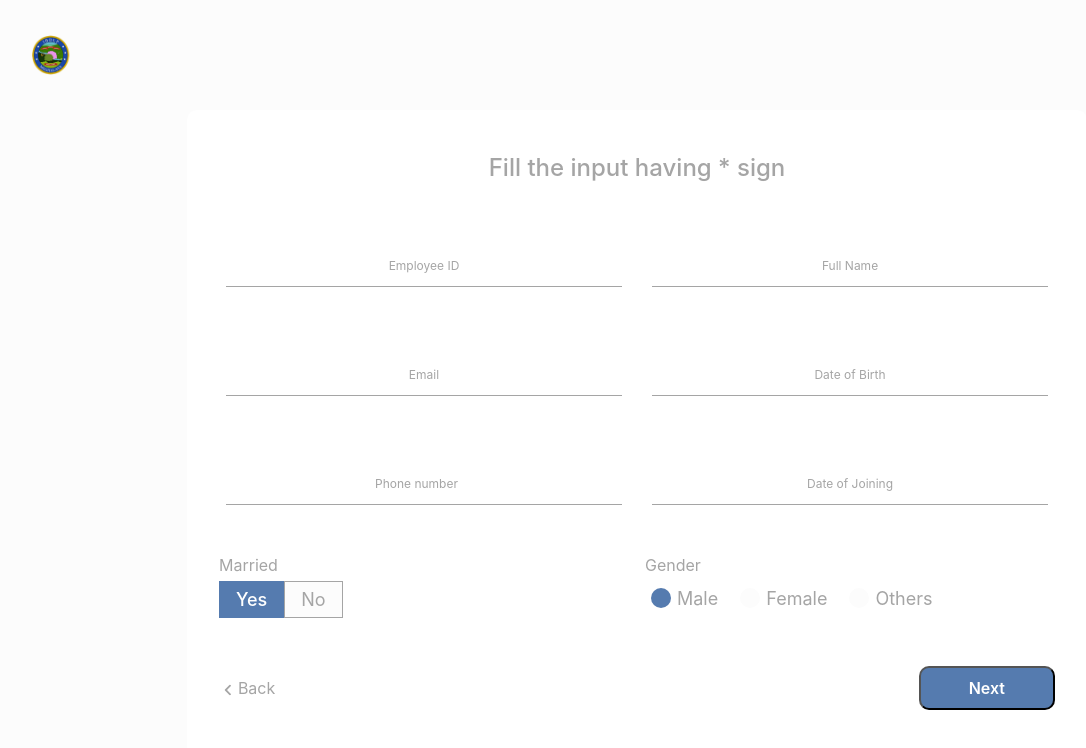
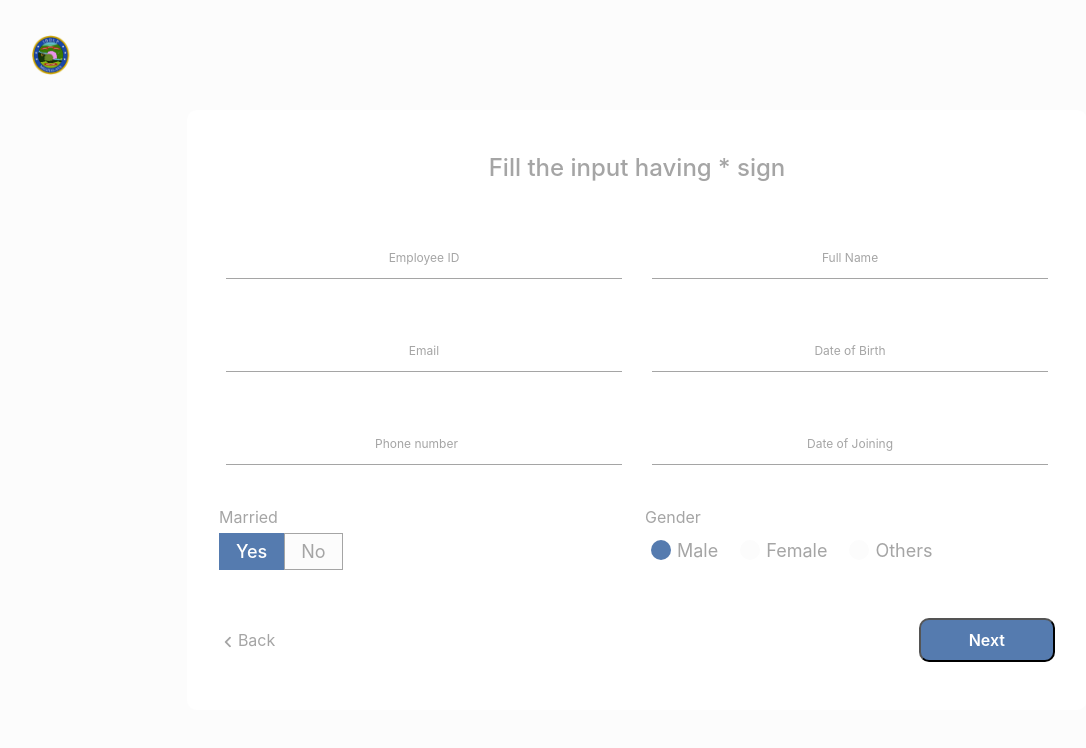
Before and after one commit to shreynpatel23/hr-management, a React (Create React App) app: page /personal-details in a window 1280 px wide. Shown: the top 748 px of the page, without its empty margins (3-1089 px from the left). Built offline with nearby package versions, Linux system fonts and the light colour scheme.

Commit message:
refactored the onboarding page

```diff
--- a/src/App.js
+++ b/src/App.js
@@ -1,18 +1,9 @@
 import React from 'react';
-import Styles from "./App.module.scss";
 import AppRouter from './routes';
-import Logo from "./shared/logo/logo";
 
 function App() {
   return (
-    <div className={`${Styles.background}`}>
-      <div className={`${Styles.logoBranding}`}>
-        <Logo />
-      </div>
-      <div className={`${Styles.contentContainer}`}>
-        <AppRouter />
-      </div>
-    </div>
+    <AppRouter />
   );
 }
 
--- a/src/App.module.scss
+++ b/src/App.module.scss
@@ -1,30 +1,30 @@
-@import './assets/scss/variables.scss';
+// @import './assets/scss/variables.scss';
 
-.background {
-    min-height: 100vh;
-    height: 100%;
-    background-color: $background;
-}
+// .background {
+//     min-height: 100vh;
+//     height: 100%;
+//     background-color: $background;
+// }
 
-.logoBranding {
-    height: 10%;
-    display: flex;
-    align-items: center;
-    justify-content: flex-start;
-    padding: 15px;
-}
+// .logoBranding {
+//     height: 10%;
+//     display: flex;
+//     align-items: center;
+//     justify-content: flex-start;
+//     padding: 15px;
+// }
 
-.contentContainer {
-    height: 90%;
-}
+// .contentContainer {
+//     height: 90%;
+// }
 
-@media screen and (max-width: 767px) {
-    .contentContainer {
-        height: 95%;
-        padding: 15px
-    }
-    .logoBranding {
-        height: 5%;
-        padding: 0;
-    }
-}
+// @media screen and (max-width: 767px) {
+//     .contentContainer {
+//         height: 95%;
+//         padding: 15px
+//     }
+//     .logoBranding {
+//         height: 5%;
+//         padding: 0;
+//     }
+// }
--- a/src/employee-database/employeeDatabase.js
+++ b/src/employee-database/employeeDatabase.js
@@ -9,6 +9,7 @@ import FiledList from './field-list/filedList';
 import {Colors} from '../shared/colors';
 import BackButton from '../shared/backButton/backButton';
 import { useHistory } from 'react-router-dom';
+import Logo from '../shared/logo/logo';
 
 
 function EmployeeDatabase() {
@@ -27,6 +28,11 @@ function EmployeeDatabase() {
         history.push('/notification-prefrences');
     }
     return (
+        <div className={`${CommonStyles.background}`}>
+            <div className={`${CommonStyles.logoBranding}`}>
+                <Logo />
+            </div>
+            <div className={`${CommonStyles.contentContainer}`}>
             <div className={`${CommonStyles.card}`}>
                     <div className="py-4">
                         <p className={`${Styles.heading} mb-0 text-center`}>
@@ -91,6 +97,9 @@ function EmployeeDatabase() {
                         </div>
                     </div>
                 </div>
+
+            </div>
+        </div>
     )
 }
 
--- a/src/login/login.js
+++ b/src/login/login.js
@@ -5,6 +5,7 @@ import Button from "../shared/button/button";
 import CommonStyles from "../shared/sharedStyles.module.scss";
 import { PrimaryButtonStyle, ButtonTextStyle } from "../shared/buttonStyles";
 import { useHistory } from 'react-router-dom';
+import Logo from '../shared/logo/logo';
 
 function Login() {
     const [employeeId, setEmployeeId] = React.useState("");
@@ -52,6 +53,11 @@ function Login() {
         console.log('forgot password clicked')
     }
     return (
+        <div className={`${CommonStyles.background}`}>
+            <div className={`${CommonStyles.logoBranding}`}>
+                <Logo />
+            </div>
+            <div className={`${CommonStyles.contentContainer}`}>
             <div className={`${CommonStyles.Logincard}`}>
                     <div className="py-4">
                         <p className={`${Styles.heading} mb-0 text-center`}>
@@ -105,6 +111,9 @@ function Login() {
                         </Button>
                     </div>
                 </div>
+
+            </div>
+        </div>
     )
 }
 
--- a/src/notification-prefrences/notificationPrefrences.js
+++ b/src/notification-prefrences/notificationPrefrences.js
@@ -4,6 +4,7 @@ import Styles from './notificationPrefrences.module.scss';
 import { PrimaryButtonStyle, ButtonTextStyle } from '../shared/buttonStyles';
 import Button from '../shared/button/button';
 import { useHistory } from 'react-router-dom';
+import Logo from '../shared/logo/logo';
 
 function NotificationPrefrences() {
     let history = useHistory();
@@ -13,7 +14,12 @@ function NotificationPrefrences() {
         history.push('/employee-database');
     }
     return (
-        <div className={`${CommonStyles.card}`}>
+        <div className={`${CommonStyles.background}`}>
+            <div className={`${CommonStyles.logoBranding}`}>
+                <Logo />
+            </div>
+            <div className={`${CommonStyles.contentContainer}`}>
+            <div className={`${CommonStyles.Logincard}`}>
                     <div className="py-4">
                         <p className={`${Styles.heading} mb-0 text-center`}>
                             Choose your Notification Prefrences.
@@ -53,6 +59,9 @@ function NotificationPrefrences() {
                         </Button>
                     </div>
                 </div>
+
+            </div>
+        </div>
     )
 }
 
--- a/src/personal-details/personalDetails.js
+++ b/src/personal-details/personalDetails.js
@@ -6,6 +6,7 @@ import CommonStyles from '../shared/sharedStyles.module.scss';
 import { PrimaryButtonStyle, ButtonTextStyle } from '../shared/buttonStyles';
 import Input from '../shared/input/input';
 import Styles from './personalDetails.module.scss';
+import Logo from '../shared/logo/logo';
 
 function PersonalDetails() {
     const [married, setMarried] = React.useState('YES');
@@ -18,6 +19,11 @@ function PersonalDetails() {
         history.push('/feeds');
     }
     return (
+        <div className={`${CommonStyles.background}`}>
+            <div className={`${CommonStyles.logoBranding}`}>
+                <Logo />
+            </div>
+            <div className={`${CommonStyles.contentContainer}`}>
             <div className={`${CommonStyles.card} p-4`}>
                     <div className="py-3">
                         <p className={`${Styles.heading} mb-0 text-center`}>Fill the input having * sign</p>
@@ -27,7 +33,7 @@ function PersonalDetails() {
                             <div className="container-fluid">
                                 <div className="row">
                                     <div className="col-md-6">
-                                <div className="form-group py-4">
+                                        <div className="form-group py-3">
                                             <Input
                                                 type="text"
                                                 placeholder="Employee ID"
@@ -51,7 +57,7 @@ function PersonalDetails() {
                                                 // onBlur={checkEmployeeID}
                                             />
                                         </div>
-                                <div className="form-group py-4">
+                                        <div className="form-group py-3">
                                         <Input
                                             type="email"
                                             placeholder="Email"
@@ -60,7 +66,7 @@ function PersonalDetails() {
                                             autoComplete="off"
                                         />
                                         </div>
-                                <div className="form-group py-4">
+                                        <div className="form-group py-3">
                                         <Input
                                             type="number"
                                             placeholder="Phone number"
@@ -71,7 +77,7 @@ function PersonalDetails() {
                                         </div>
                                     </div>
                                     <div className="col-md-6">
-                            <div className="form-group py-4">
+                                    <div className="form-group py-3">
                                         <Input
                                             type="text"
                                             placeholder="Full Name"
@@ -80,7 +86,7 @@ function PersonalDetails() {
                                             autoComplete="off"
                                         />
                                         </div>
-                                <div className="form-group py-4">
+                                        <div className="form-group py-3">
                                         <Input
                                             type="text"
                                             placeholder="Date of Birth"
@@ -89,7 +95,7 @@ function PersonalDetails() {
                                             autoComplete="off"
                                         />
                                         </div>
-                                <div className="form-group py-4">
+                                        <div className="form-group py-3">
                                         <Input
                                             type="text"
                                             placeholder="Date of Joining"
@@ -152,6 +158,10 @@ function PersonalDetails() {
                         </div>
                     </div>
                 </div>
+
+            </div>
+
+        </div>
     )
 }
 
--- a/src/shared/sharedStyles.module.scss
+++ b/src/shared/sharedStyles.module.scss
@@ -17,6 +17,25 @@
     border-radius: $borderRadius10;
     padding: 35px;
 }
+
+.background {
+    min-height: 100vh;
+    height: 100%;
+    background-color: $background;
+}
+
+.logoBranding {
+    height: 10%;
+    display: flex;
+    align-items: center;
+    justify-content: flex-start;
+    padding: 15px;
+}
+
+.contentContainer {
+    height: 90%;
+}
+
 
 @media screen and (min-width: 767px) and (max-width: 1023px) {
     .card {
@@ -47,4 +66,12 @@
         width: 100%;
         padding: 15px;
     }
+    .contentContainer {
+        height: 95%;
+        padding: 15px
+    }
+    .logoBranding {
+        height: 5%;
+        padding: 0;
+    }
 }
```
Lines whose indentation alone changed are shown as unchanged.
